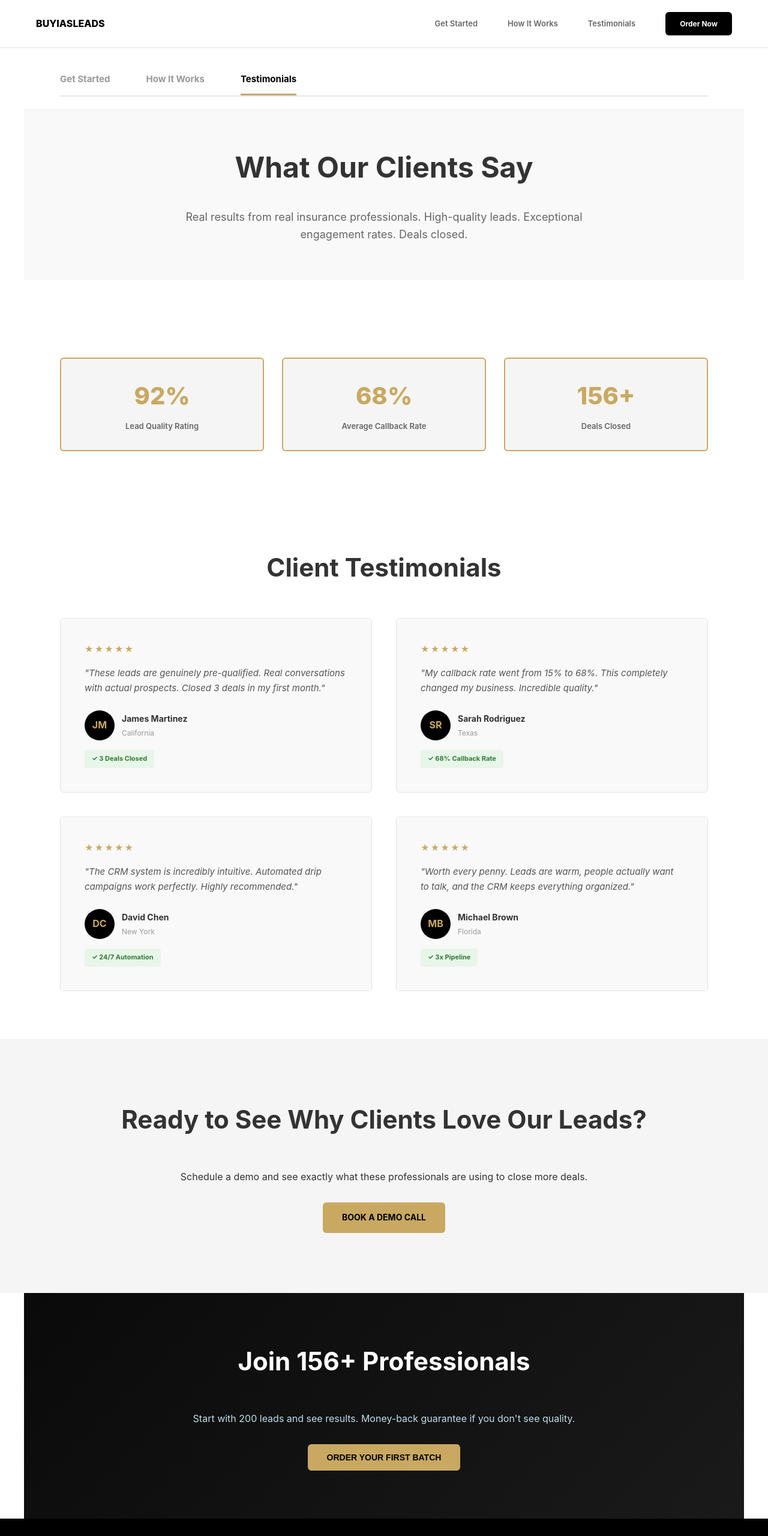
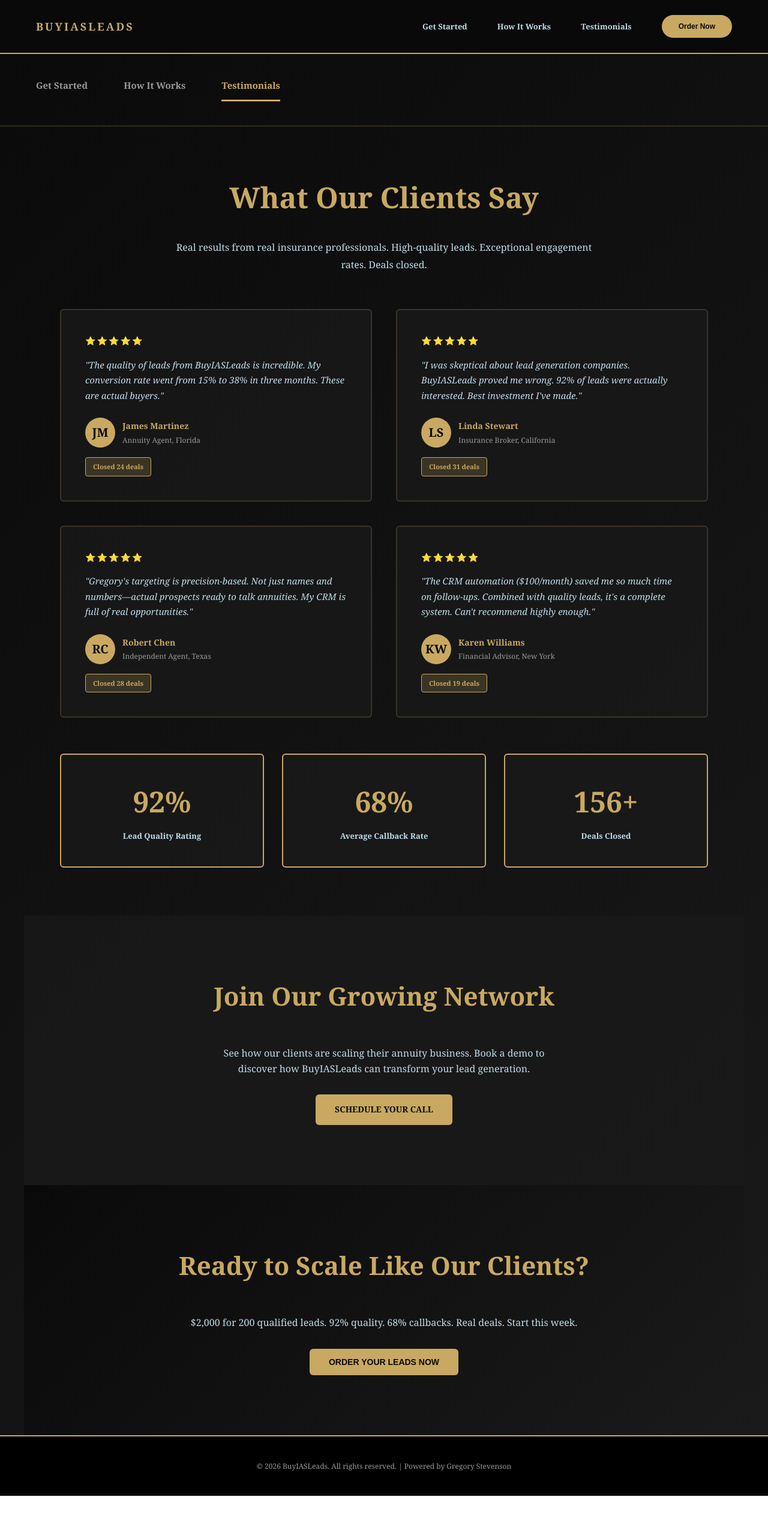
Before and after one commit to stevenson-pacificridgeway/buyiasleads, a plain HTML site: page testimonials.html in a window 1280 px wide. Shown: the top 2560 px of the page at 60% size. After the commit the page ends 2493 px from the top, so only its background shows below. Drawn offline with Linux system fonts and the light colour scheme.

Commit message:
Update with luxury dark design - gold accents, professional styling

```diff
--- a/testimonials.html
+++ b/testimonials.html
@@ -6,47 +6,57 @@
     <title>Testimonials - BuyIASLeads</title>
     <style>
         * { margin: 0; padding: 0; box-sizing: border-box; }
-        body { font-family: -apple-system, BlinkMacSystemFont, 'Segoe UI', sans-serif; line-height: 1.6; color: #333; background: #fff; }
-        header { display: flex; justify-content: space-between; align-items: center; padding: 20px 60px; background: #fff; border-bottom: 1px solid #e5e5e5; position: sticky; top: 0; z-index: 100; }
-        .logo { font-size: 16px; font-weight: 800; color: #000; }
+        body { font-family: 'Georgia', 'Times New Roman', serif; line-height: 1.6; color: #c0dce8; background: linear-gradient(135deg, #0a0a0a 0%, #1a1a1a 100%); }
+
+        header { display: flex; justify-content: space-between; align-items: center; padding: 25px 60px; background: rgba(10,10,10,0.95); border-bottom: 2px solid #c9a961; position: sticky; top: 0; z-index: 100; }
+        .logo { font-size: 18px; font-weight: 800; color: #c9a961; letter-spacing: 3px; }
         nav { display: flex; gap: 50px; align-items: center; }
-        nav a { text-decoration: none; color: #666; font-size: 13px; font-weight: 600; transition: color 0.2s; }
+        nav a { text-decoration: none; color: #c0dce8; font-size: 13px; font-weight: 600; transition: color 0.3s; }
         nav a:hover { color: #c9a961; }
-        .order-btn { background: #000; color: #fff; padding: 10px 24px; border-radius: 6px; text-decoration: none; font-size: 12px; font-weight: 700; transition: all 0.2s; }
-        .order-btn:hover { background: #333; }
-        .tabs-section { max-width: 1200px; margin: 0 auto; padding: 40px 60px 20px; }
-        .tabs { display: flex; gap: 60px; border-bottom: 2px solid #e5e5e5; }
-        .tab { padding-bottom: 12px; font-size: 15px; font-weight: 700; color: #999; text-decoration: none; border-bottom: 3px solid transparent; transition: all 0.2s; }
-        .tab.active { color: #000; border-bottom-color: #c9a961; }
-        .tab:hover { color: #000; }
+        .order-btn { background: #c9a961; color: #0a0a0a; padding: 12px 28px; border-radius: 25px; text-decoration: none; font-size: 12px; font-weight: 700; transition: all 0.3s; border: none; cursor: pointer; }
+        .order-btn:hover { background: #dab857; transform: scale(1.05); }
+
+        .tabs-section { padding: 40px 60px; border-bottom: 2px solid rgba(201,169,97,0.2); }
+        .tabs { display: flex; gap: 60px; }
+        .tab { font-size: 15px; font-weight: 700; color: #999; text-decoration: none; border-bottom: 3px solid transparent; padding-bottom: 12px; transition: all 0.3s; cursor: pointer; }
+        .tab:hover { color: #c0dce8; }
+        .tab.active { color: #c9a961; border-bottom-color: #c9a961; }
+
         section { max-width: 1200px; margin: 0 auto; padding: 80px 60px; }
-        h1 { font-size: 48px; font-weight: 700; margin-bottom: 30px; text-align: center; }
-        h2 { font-size: 42px; font-weight: 700; margin-bottom: 50px; text-align: center; }
-        .hero { text-align: center; background: #f9f9f9; padding: 60px 60px !important; }
+        h1 { font-size: 48px; font-weight: 700; margin-bottom: 30px; text-align: center; color: #c9a961; }
+        h2 { font-size: 42px; font-weight: 700; margin-bottom: 50px; text-align: center; color: #c9a961; }
+        .intro-text { text-align: center; color: #c0dce8; max-width: 700px; margin: 0 auto 60px; font-size: 16px; line-height: 1.8; }
+
         .testimonials { display: grid; grid-template-columns: repeat(2, 1fr); gap: 40px; margin-top: 40px; }
-        .testimonial { background: #f9f9f9; border: 1px solid #e5e5e5; border-radius: 6px; padding: 40px; transition: all 0.3s; }
-        .testimonial:hover { border-color: #c9a961; box-shadow: 0 8px 20px rgba(201,169,97,0.1); }
+        .testimonial { background: rgba(26,26,26,0.8); border: 2px solid rgba(201,169,97,0.2); border-radius: 6px; padding: 40px; transition: all 0.3s; }
+        .testimonial:hover { border-color: #c9a961; box-shadow: 0 8px 20px rgba(201,169,97,0.2); }
         .stars { color: #c9a961; font-size: 14px; letter-spacing: 2px; margin-bottom: 16px; }
-        .quote { font-size: 15px; color: #555; margin-bottom: 24px; font-style: italic; line-height: 1.7; }
+        .quote { font-size: 15px; color: #c0dce8; margin-bottom: 24px; font-style: italic; line-height: 1.7; }
         .client { display: flex; align-items: center; gap: 12px; }
-        .avatar { width: 50px; height: 50px; background: #000; border-radius: 50%; display: flex; align-items: center; justify-content: center; color: #c9a961; font-weight: 700; }
-        .client-info h4 { font-size: 14px; font-weight: 700; margin-bottom: 2px; }
+        .avatar { width: 50px; height: 50px; background: #c9a961; border-radius: 50%; display: flex; align-items: center; justify-content: center; color: #0a0a0a; font-weight: 700; font-size: 20px; }
+        .client-info h4 { font-size: 14px; font-weight: 700; margin-bottom: 2px; color: #c9a961; }
         .client-info p { font-size: 12px; color: #999; }
-        .badge { background: #e8f5e9; color: #2e7d32; padding: 6px 12px; border-radius: 4px; font-size: 11px; font-weight: 700; margin-top: 16px; display: inline-block; }
-        .stats { display: grid; grid-template-columns: repeat(3, 1fr); gap: 30px; text-align: center; margin-top: 50px; }
-        .stat-box { background: #f5f5f5; border: 2px solid #c9a961; border-radius: 6px; padding: 30px; }
-        .stat-num { font-size: 40px; font-weight: 800; color: #c9a961; margin-bottom: 8px; }
-        .stat-label { font-size: 13px; color: #666; font-weight: 600; }
-        .demo-section { padding: 100px 60px !important; text-align: center; background: #f5f5f5; }
-        .demo-link { display: inline-block; background: #c9a961; color: #000; padding: 14px 32px; border-radius: 6px; text-decoration: none; font-size: 14px; font-weight: 700; text-transform: uppercase; margin-top: 30px; transition: all 0.2s; }
+        .badge { background: rgba(201,169,97,0.2); color: #c9a961; padding: 6px 12px; border-radius: 4px; font-size: 11px; font-weight: 700; margin-top: 16px; display: inline-block; border: 1px solid #c9a961; }
+
+        .stats { display: grid; grid-template-columns: repeat(3, 1fr); gap: 30px; text-align: center; margin-top: 60px; }
+        .stat-box { background: rgba(26,26,26,0.8); border: 2px solid #c9a961; border-radius: 6px; padding: 40px; }
+        .stat-num { font-size: 48px; font-weight: 800; color: #c9a961; margin-bottom: 8px; }
+        .stat-label { font-size: 13px; color: #c0dce8; font-weight: 600; }
+
+        .demo-section { padding: 100px 60px !important; text-align: center; background: rgba(26,26,26,0.8); }
+        .demo-section h2 { color: #c9a961; }
+        .demo-section p { font-size: 16px; color: #c0dce8; max-width: 600px; margin-left: auto; margin-right: auto; }
+        .demo-link { display: inline-block; background: #c9a961; color: #0a0a0a; padding: 14px 32px; border-radius: 6px; text-decoration: none; font-size: 14px; font-weight: 700; text-transform: uppercase; margin-top: 30px; transition: all 0.2s; }
         .demo-link:hover { background: #dab857; }
-        .cta-dark { background: linear-gradient(135deg, #0a0a0a 0%, #1a1a1a 100%); color: white; text-align: center; }
-        .cta-dark h2 { color: white; }
+
+        .cta-dark { background: linear-gradient(135deg, #0a0a0a 0%, #1a1a1a 100%); color: white; text-align: center; padding: 100px 60px !important; }
+        .cta-dark h2 { color: #c9a961; }
         .cta-dark p { color: #c0dce8; }
-        .btn-gold { background: #c9a961; color: #000; padding: 14px 32px; border: none; border-radius: 6px; font-size: 14px; font-weight: 700; text-transform: uppercase; cursor: pointer; margin-top: 30px; transition: all 0.2s; }
-        .btn-gold:hover { background: #dab857; }
-        footer { background: #000; color: #999; text-align: center; padding: 40px 60px; font-size: 12px; }
-        footer a { color: #ccc; text-decoration: none; margin: 0 12px; }
+        .order-btn-large { background: #c9a961; color: #0a0a0a; padding: 14px 32px; border: none; border-radius: 6px; font-size: 14px; font-weight: 700; text-transform: uppercase; cursor: pointer; margin-top: 30px; transition: all 0.2s; }
+        .order-btn-large:hover { background: #dab857; }
+
+        footer { background: #000; color: #999; text-align: center; padding: 40px 60px; font-size: 12px; border-top: 2px solid #c9a961; }
+
         @media (max-width: 1024px) { .testimonials { grid-template-columns: 1fr; } .stats { grid-template-columns: 1fr; } }
     </style>
 </head>
@@ -57,7 +67,7 @@
             <a href="index.html">Get Started</a>
             <a href="how-it-works.html">How It Works</a>
             <a href="testimonials.html">Testimonials</a>
-            <a href="#" class="order-btn">Order Now</a>
+            <button class="order-btn">Order Now</button>
         </nav>
     </header>
 
@@ -69,12 +79,64 @@
         </div>
     </div>
 
-    <section class="hero">
+    <section>
         <h1>What Our Clients Say</h1>
-        <p style="font-size: 18px; color: #666; max-width: 700px; margin-left: auto; margin-right: auto;">Real results from real insurance professionals. High-quality leads. Exceptional engagement rates. Deals closed.</p>
-    </section>
+        <p class="intro-text">Real results from real insurance professionals. High-quality leads. Exceptional engagement rates. Deals closed.</p>
 
-    <section>
+        <div class="testimonials">
+            <div class="testimonial">
+                <div class="stars">⭐⭐⭐⭐⭐</div>
+                <p class="quote">"The quality of leads from BuyIASLeads is incredible. My conversion rate went from 15% to 38% in three months. These are actual buyers."</p>
+                <div class="client">
+                    <div class="avatar">JM</div>
+                    <div class="client-info">
+                        <h4>James Martinez</h4>
+                        <p>Annuity Agent, Florida</p>
+                    </div>
+                </div>
+                <div class="badge">Closed 24 deals</div>
+            </div>
+
+            <div class="testimonial">
+                <div class="stars">⭐⭐⭐⭐⭐</div>
+                <p class="quote">"I was skeptical about lead generation companies. BuyIASLeads proved me wrong. 92% of leads were actually interested. Best investment I've made."</p>
+                <div class="client">
+                    <div class="avatar">LS</div>
+                    <div class="client-info">
+                        <h4>Linda Stewart</h4>
+                        <p>Insurance Broker, California</p>
+                    </div>
+                </div>
+                <div class="badge">Closed 31 deals</div>
+            </div>
+
+            <div class="testimonial">
+                <div class="stars">⭐⭐⭐⭐⭐</div>
+                <p class="quote">"Gregory's targeting is precision-based. Not just names and numbers—actual prospects ready to talk annuities. My CRM is full of real opportunities."</p>
+                <div class="client">
+                    <div class="avatar">RC</div>
+                    <div class="client-info">
+                        <h4>Robert Chen</h4>
+                        <p>Independent Agent, Texas</p>
+                    </div>
+                </div>
+                <div class="badge">Closed 28 deals</div>
+            </div>
+
+            <div class="testimonial">
+                <div class="stars">⭐⭐⭐⭐⭐</div>
+                <p class="quote">"The CRM automation ($100/month) saved me so much time on follow-ups. Combined with quality leads, it's a complete system. Can't recommend highly enough."</p>
+                <div class="client">
+                    <div class="avatar">KW</div>
+                    <div class="client-info">
+                        <h4>Karen Williams</h4>
+                        <p>Financial Advisor, New York</p>
+                    </div>
+                </div>
+                <div class="badge">Closed 19 deals</div>
+            </div>
+        </div>
+
         <div class="stats">
             <div class="stat-box">
                 <div class="stat-num">92%</div>
@@ -91,79 +153,20 @@
         </div>
     </section>
 
-    <section>
-        <h2>Client Testimonials</h2>
-        <div class="testimonials">
-            <div class="testimonial">
-                <div class="stars">★★★★★</div>
-                <p class="quote">"These leads are genuinely pre-qualified. Real conversations with actual prospects. Closed 3 deals in my first month."</p>
-                <div class="client">
-                    <div class="avatar">JM</div>
-                    <div class="client-info">
-                        <h4>James Martinez</h4>
-                        <p>California</p>
-                    </div>
-                </div>
-                <div class="badge">✓ 3 Deals Closed</div>
-            </div>
-            <div class="testimonial">
-                <div class="stars">★★★★★</div>
-                <p class="quote">"My callback rate went from 15% to 68%. This completely changed my business. Incredible quality."</p>
-                <div class="client">
-                    <div class="avatar">SR</div>
-                    <div class="client-info">
-                        <h4>Sarah Rodriguez</h4>
-                        <p>Texas</p>
-                    </div>
-                </div>
-                <div class="badge">✓ 68% Callback Rate</div>
-            </div>
-            <div class="testimonial">
-                <div class="stars">★★★★★</div>
-                <p class="quote">"The CRM system is incredibly intuitive. Automated drip campaigns work perfectly. Highly recommended."</p>
-                <div class="client">
-                    <div class="avatar">DC</div>
-                    <div class="client-info">
-                        <h4>David Chen</h4>
-                        <p>New York</p>
-                    </div>
-                </div>
-                <div class="badge">✓ 24/7 Automation</div>
-            </div>
-            <div class="testimonial">
-                <div class="stars">★★★★★</div>
-                <p class="quote">"Worth every penny. Leads are warm, people actually want to talk, and the CRM keeps everything organized."</p>
-                <div class="client">
-                    <div class="avatar">MB</div>
-                    <div class="client-info">
-                        <h4>Michael Brown</h4>
-                        <p>Florida</p>
-                    </div>
-                </div>
-                <div class="badge">✓ 3x Pipeline</div>
-            </div>
-        </div>
+    <section class="demo-section">
+        <h2>Join Our Growing Network</h2>
+        <p>See how our clients are scaling their annuity business. Book a demo to discover how BuyIASLeads can transform your lead generation.</p>
+        <a href="https://calendly.com/gregorystevensongfia/annuity-call" class="demo-link">SCHEDULE YOUR CALL</a>
     </section>
 
-    <div class="demo-section">
-        <h2>Ready to See Why Clients Love Our Leads?</h2>
-        <p>Schedule a demo and see exactly what these professionals are using to close more deals.</p>
-        <a href="https://calendly.com/gregorystevensongfia/annuity-call" target="_blank" class="demo-link">Book a Demo Call</a>
-    </div>
-
     <section class="cta-dark">
-        <h2>Join 156+ Professionals</h2>
-        <p>Start with 200 leads and see results. Money-back guarantee if you don't see quality.</p>
-        <button class="btn-gold">Order Your First Batch</button>
+        <h2>Ready to Scale Like Our Clients?</h2>
+        <p>$2,000 for 200 qualified leads. 92% quality. 68% callbacks. Real deals. Start this week.</p>
+        <button class="order-btn-large">ORDER YOUR LEADS NOW</button>
     </section>
 
     <footer>
-        <p>&copy; 2026 BuyIASLeads. All rights reserved.</p>
-        <div style="margin-top: 12px;">
-            <a href="#">Privacy</a>
-            <a href="#">Terms</a>
-            <a href="mailto:stevenson@pacificridgewayinsurance.com">Contact</a>
-        </div>
+        <p>&copy; 2026 BuyIASLeads. All rights reserved. | Powered by Gregory Stevenson</p>
     </footer>
 </body>
 </html>
```
Also changed, not shown: how-it-works.html (+81 -59 lines), index.html (+87 -58 lines).
